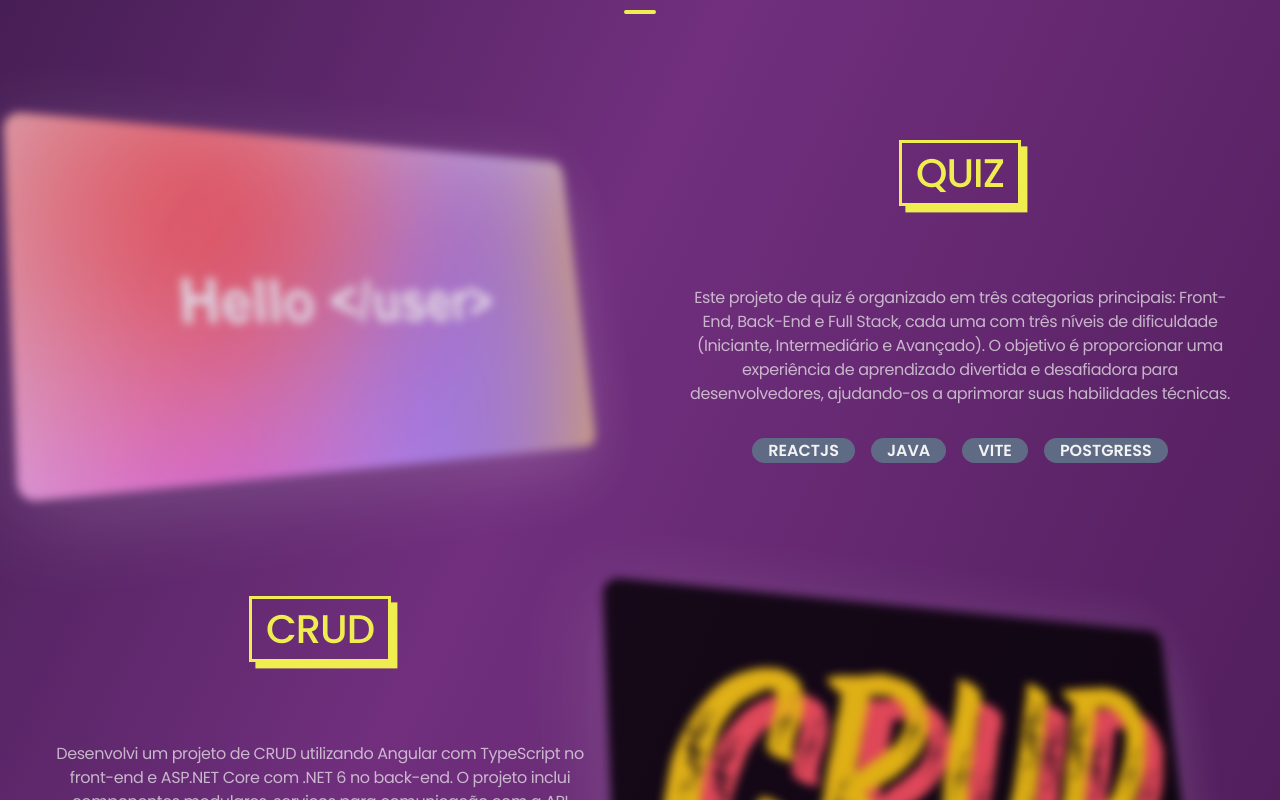
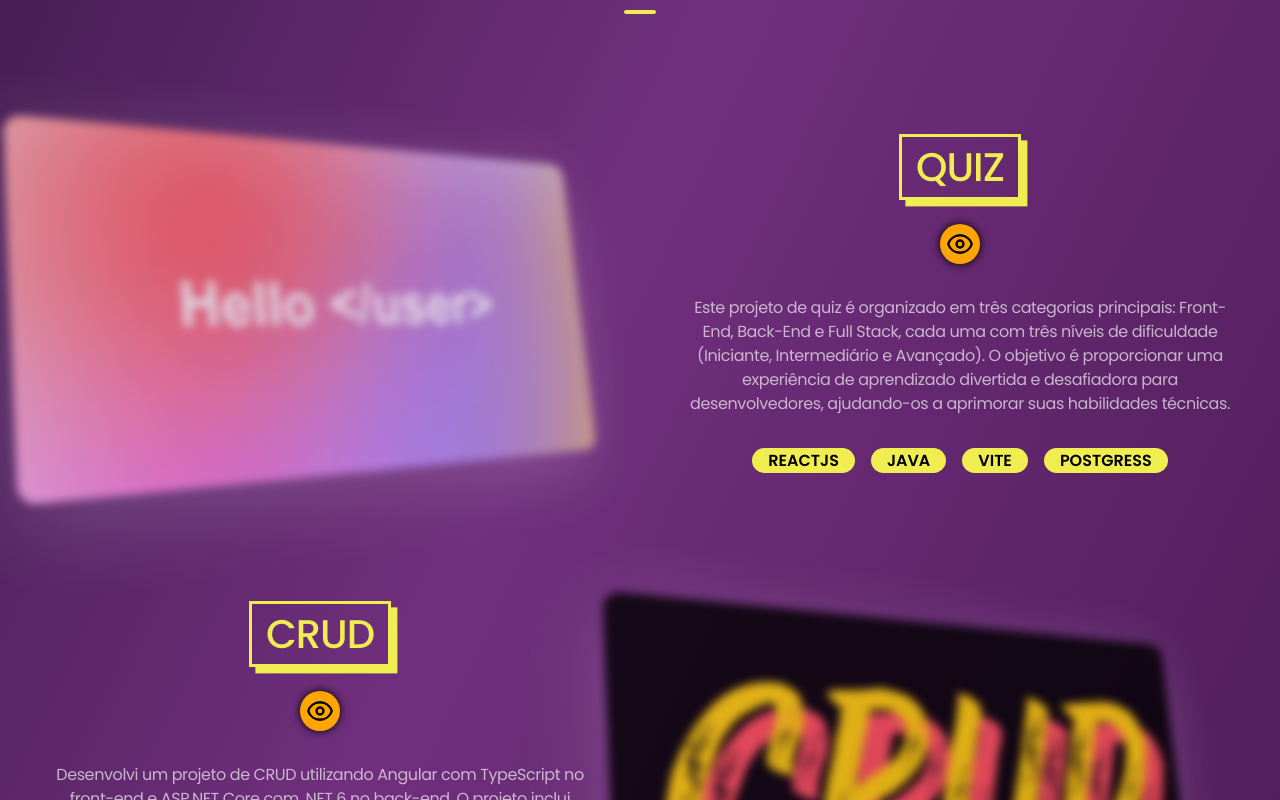
Before and after one commit to uLemos/Portfolio_Official, a React (Vite) app: page / in a window 1280 px wide. Shown: the part 2460-3260 px from the top of the page. Built offline with nearby package versions, Linux system fonts and the light colour scheme.

Commit message:
:rocket: Almost finally adjusts

```diff
--- a/package.json
+++ b/package.json
@@ -11,6 +11,7 @@
   },
   "dependencies": {
     "react": "^18.3.1",
+    "react-animate-on-scroll": "^2.1.9",
     "react-dom": "^18.3.1",
     "react-type-animation": "^3.2.0",
     "styled-components": "^6.1.13"
--- a/src/components/UI/LineFromTitle.jsx
+++ b/src/components/UI/LineFromTitle.jsx
@@ -1,10 +1,10 @@
 import React from "react";
 import { LineBottom, ContainerTitleLine } from "./style";
 
-const LineFromTitle = ({title}) => {
+const LineFromTitle = ({title, id}) => {
   return <>
     <ContainerTitleLine>
-      <h1 style={{letterSpacing: '0.25rem'}}>{title}</h1>
+      <h1 style={{letterSpacing: '0.25rem'}} id={id}>{title}</h1>
       <LineBottom>
         <div className="LineBottom" />
       </LineBottom>
--- a/src/components/header/header.css
+++ b/src/components/header/header.css
@@ -1,9 +1,9 @@
 .header{
   display: flex;
-  justify-content: space-around;
   align-items: center;
   padding-inline: 1.25rem;
   padding-block: 1.25rem;
+  justify-content: space-around;
 }
 
 .header__logo{
@@ -26,6 +26,7 @@
 }
 
 .nav__a:hover{
+  cursor: pointer;
   text-decoration: overline rgb(250, 227, 24);
   color: rgb(250, 227, 24);
 }
--- a/src/components/header/header.jsx
+++ b/src/components/header/header.jsx
@@ -2,16 +2,23 @@ import React from "react";
 import "./header.css";
 
 const Header = () => {
+
+  const scrollToSection = (id) => {
+    const element = document.getElementById(id);
+    if(element)
+      element.scrollIntoView({behavior: 'smooth'});
+  };
+
   return (
     <>
-      <header className="header">
+      <header className="header" id="hero">
         <span className="header__logo">MyPortifolio</span>
         <nav className="header__nav">
           <ul className="nav__ul">
-            <li className="nav__li"><a href="" className="nav__a">Início</a></li>
-            <li className="nav__li"><a href="" className="nav__a">Sobre</a></li>
-            <li className="nav__li"><a href="" className="nav__a">Projetos</a></li>
-            <li className="nav__li"><a href="" className="nav__a">Contato</a></li>
+            <li className="nav__li"><a onClick={() => scrollToSection('hero')}  className="nav__a">Início</a></li>
+            <li className="nav__li"><a onClick={() => scrollToSection('about')}  className="nav__a">Sobre</a></li>
+            <li className="nav__li"><a onClick={() => scrollToSection('projects')}  className="nav__a">Projetos</a></li>
+            <li className="nav__li"><a onClick={() => scrollToSection('#')}  className="nav__a">Contato</a></li>
           </ul>
           <button className="header__icon-btn">
             <svg xmlns="http://www.w3.org/2000/svg" fill="none" viewBox="0 0 24 24" stroke-width="1.5" stroke="currentColor" class="header__icon">
--- a/src/components/heroComponent/heroComponent.jsx
+++ b/src/components/heroComponent/heroComponent.jsx
@@ -2,11 +2,12 @@ import React from "react";
 import "./heroComponent.css";
 import { Section } from "../UI/style";
 import { TypeAnimation } from 'react-type-animation';
+import ScrollAnimation from 'react-animate-on-scroll';
 
 const HeroComponent = () => {
   return (
     <>
-      <Section>
+      <Section id="hero">
       {/* <section className="hero"> */}
         <div className="hero__left">
           <span className="hero__up-text">Full-Stack Developer</span>
@@ -23,7 +24,7 @@ const HeroComponent = () => {
               wrapper="span"
               speed={15}
               repeat={Infinity}
-            >
+              >
               {/* Bem-vindo, aqui jás o futuro melhor dev Full-Stack */}
             </TypeAnimation>
           </h1>
--- a/src/components/projectsComponent/containerProject.css
+++ b/src/components/projectsComponent/containerProject.css
@@ -29,12 +29,54 @@
 
 .apresentation__title{
   display: flex;
+  flex-wrap: wrap;
+  font-weight: 500;
   font-size: 2.5rem;
-  font-weight: 500;
-  padding-bottom: 3rem;
-  padding-inline: 1.5rem;
+  align-items: center;
   justify-content: center;
 }
+
+.apresentation__view{
+  width: 100%;
+  display: flex;
+  right: 22.5rem;
+  align-items: center;
+  padding-top: 1.5rem;
+  text-decoration: none;
+  justify-content: center;
+}
+
+.apresentation__svg{
+  padding: 6px;
+  width: 2.5rem;
+  border-radius: 2rem;
+  color: rgb(0, 0, 0);
+  background-color: orange;
+  /* transform: translateZ(0); */
+  /* animation: viewEffect 1s infinite; */ /*Efeito de chacoalho*/
+  box-shadow: 0 0 0.5rem black;
+  transition: transform 0.2s ease-in-out, background-color 0.2s ease-in-out, box-shadow 0.2s ease-in-out, color 0.2s ease-in-out;
+}
+
+.apresentation__svg:hover{
+  color: #f0e43f;
+  /* transform: translateZ(0.5rem); */
+  box-shadow: 0 0 0.5rem #f0e43f;
+  background-color: rgb(118, 34, 151);
+}
+
+/* @keyframes viewEffect {
+  0% {
+    transform: translateX(2px);
+  }
+  50% {
+    transform: translateX(-2px);
+  }
+  100% {
+    transform: translateX(2px);
+  }
+} */
+
 
 .title__h1{
   color: #f0ed50;
@@ -66,6 +108,7 @@
   font-weight: 600;
   border-radius: 1rem;
   padding-inline: 1rem;
+  color: #000000;
   background-color: var(--random-color);
   text-transform: uppercase;
 }
--- a/src/components/projectsComponent/containerProject.jsx
+++ b/src/components/projectsComponent/containerProject.jsx
@@ -1,11 +1,21 @@
 import React from "react";
 import "./containerProject.css";
 import { useEffect } from "react";
+
+const ViewProject = () => {
+  return <a href="" className="apresentation__view">
+            <svg xmlns="http://www.w3.org/2000/svg" fill="none" viewBox="0 0 24 24" strokeWidth={2} stroke="currentColor" className="apresentation__svg">
+              <path strokeLinecap="round" strokeLinejoin="round" d="M2.036 12.322a1.012 1.012 0 0 1 0-.639C3.423 7.51 7.36 4.5 12 4.5c4.638 0 8.573 3.007 9.963 7.178.07.207.07.431 0 .639C20.577 16.49 16.64 19.5 12 19.5c-4.638 0-8.573-3.007-9.963-7.178Z" />
+              <path strokeLinecap="round" strokeLinejoin="round" d="M15 12a3 3 0 1 1-6 0 3 3 0 0 1 6 0Z" />
+            </svg>
+          </a>;
+}
 
 const SideApresentation = ({title, text, listTech = []}) => {
   return <div className="container__apresentation">
             <div className="apresentation__title">
               <h1 className="title__h1">{title}</h1>
+              <ViewProject />
             </div>
             <h2 className="apresentation__description">{text}</h2>
             <ul className="apresentation__ul">
@@ -24,13 +34,13 @@ const SideImg = ({photoImg}) => {
 }
 
 const getRandomColor = () => {
-  const letters = '0123456789ABCDEF';
-  let color = '#';
+  // const letters = '0123456789ABCDEF';
+  // let color = '#';
 
-  for (let i = 0; i < 6; i++){
-    color += letters[Math.floor(Math.random() * 16)];
-  }
-  return color;
+  // for (let i = 0; i < 6; i++){
+  //   color += letters[Math.floor(Math.random() * 16)];
+  // }
+  return /*color*/ '#f0ed50';
 }
 
 const ContainerProject = ({title, text, photoImg, side, listTech = []}) => {
--- a/src/pages/about/about.css
+++ b/src/pages/about/about.css
@@ -191,13 +191,14 @@
 .icons__a svg{
   border-radius: 5rem;
   transform: translateY(0);
-  transition: transform 0.5s;
+  transition: transform 0.5s, background 0.5s;
   background: rgb(65, 12, 65);
   box-shadow: 0 0.2rem 0.5rem black;
   /* border: 2px solid rgb(87, 16, 87); */
 }
 
 .icons__a svg:hover{
+  background: rgb(148, 27, 148);
   transform: translateY(-1rem);
 }
 
--- a/src/pages/about/about.jsx
+++ b/src/pages/about/about.jsx
@@ -14,8 +14,8 @@ const About = () => {
     <>
       <div className="containerAbout">
         <LineDiv />
-        <LineFromTitle title={'Sobre'}/>
-        <section className="about">
+        <LineFromTitle title={'Sobre'} id={'about'}/>
+        <section className="about" >
           <div className="about__leftImages">
             <div className="about__icons">
               <div className="about__card">
--- a/src/pages/projects/projects.jsx
+++ b/src/pages/projects/projects.jsx
@@ -10,7 +10,7 @@ const Projects  = () => {
     <>
       <div className="containerProjects">
         <LineDiv />
-        <LineFromTitle title={'Projetos'} />
+        <LineFromTitle title={'Projetos'} id={'projects'}/>
         <Section>
           <ContainerProject
             title={'QUIZ'}
```
Also changed, not shown: 1 other file (tests, documents, lock files or other folders).
